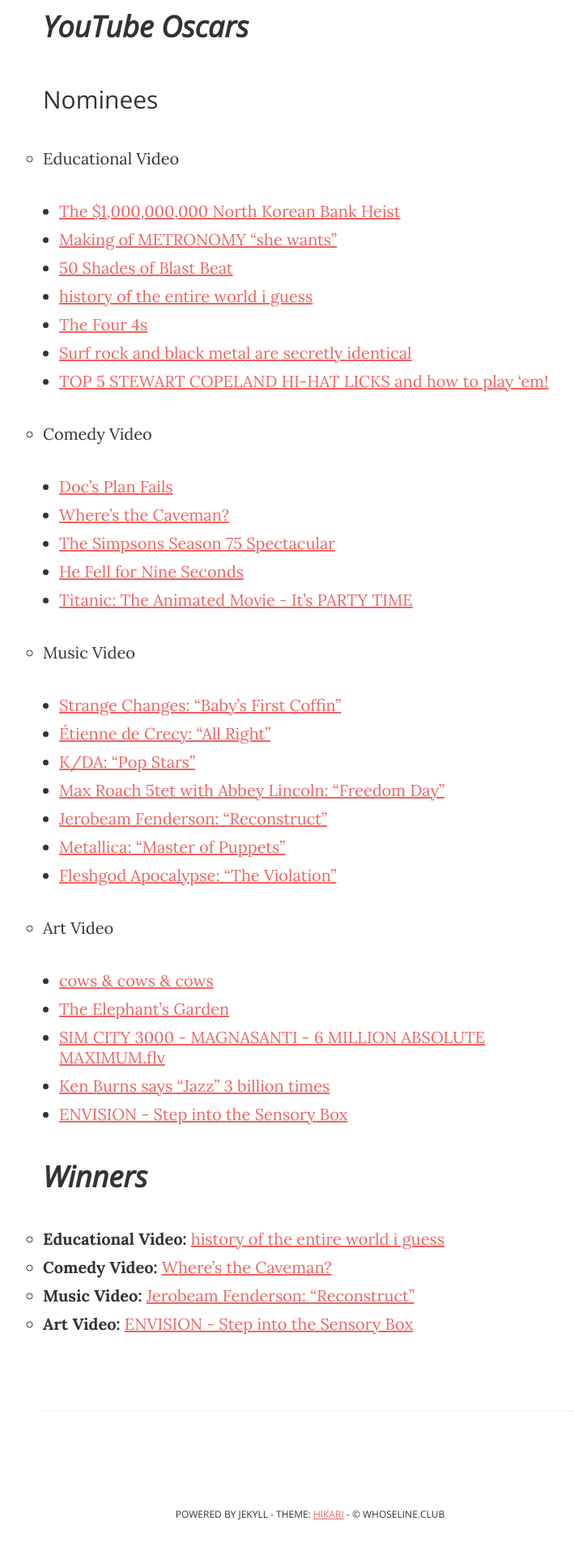
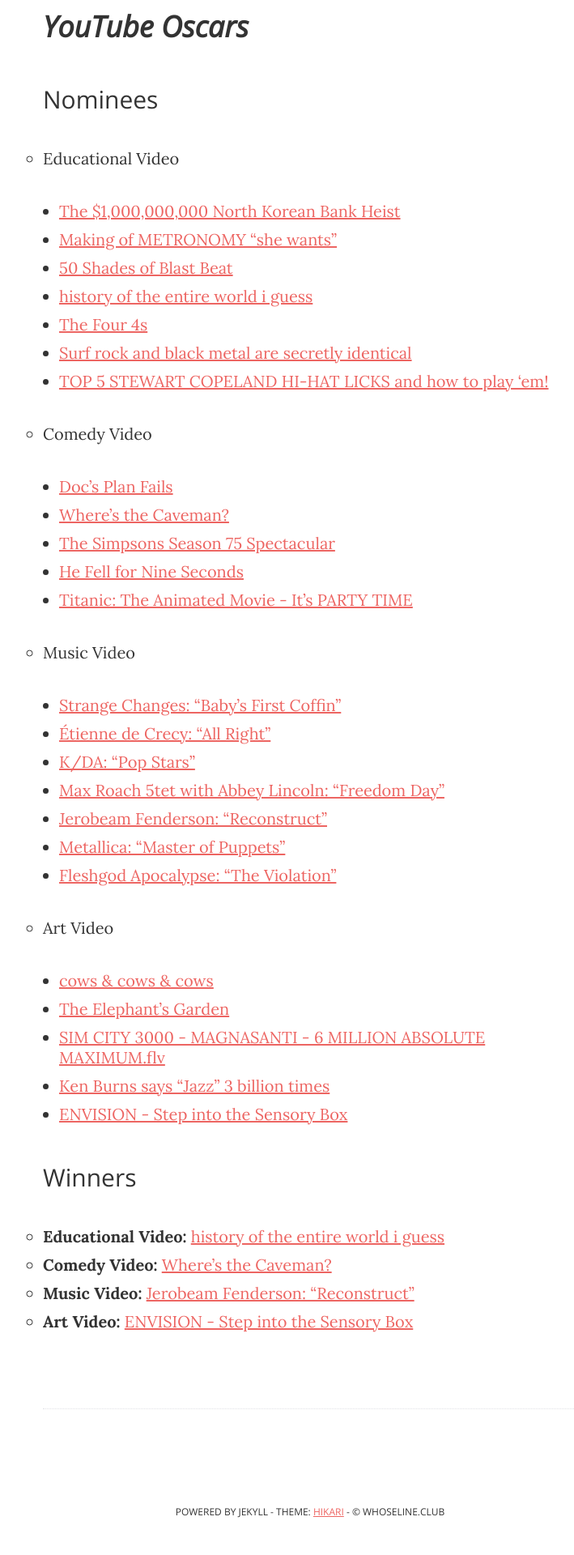
Before and after one commit to WhoseLine/whoseline.club, a Jekyll site: the page built from _posts/2019-02-24-38.md, in a window 1280 px wide. Shown: the part 1111-3031 px from the top of the page at 81% size, without its empty margins (257-966 px from the left). Built offline with Jekyll 4.4.1, drawn with Linux system fonts in a browser that asks for light colours.

Commit message:
Feb 24th

```diff
--- a/_posts/2019-02-24-38.md
+++ b/_posts/2019-02-24-38.md
@@ -40,7 +40,7 @@
     * [Ken Burns says "Jazz" 3 billion times](https://www.youtube.com/watch?v=A6zYwe3YCiI)
     * [ENVISION - Step into the Sensory Box](https://www.youtube.com/watch?v=GYnH4duXiD8)
 
-## Winners
+### Winners
 * **Educational Video:** [history of the entire world i guess](https://www.youtube.com/watch?v=xuCn8ux2gbs)
 * **Comedy Video:** [Where's the Caveman?](https://www.youtube.com/watch?v=6JaY3vtb760)
 * **Music Video:** [Jerobeam Fenderson: "Reconstruct"](https://www.youtube.com/watch?v=5WBWIKnr0Os)
```
